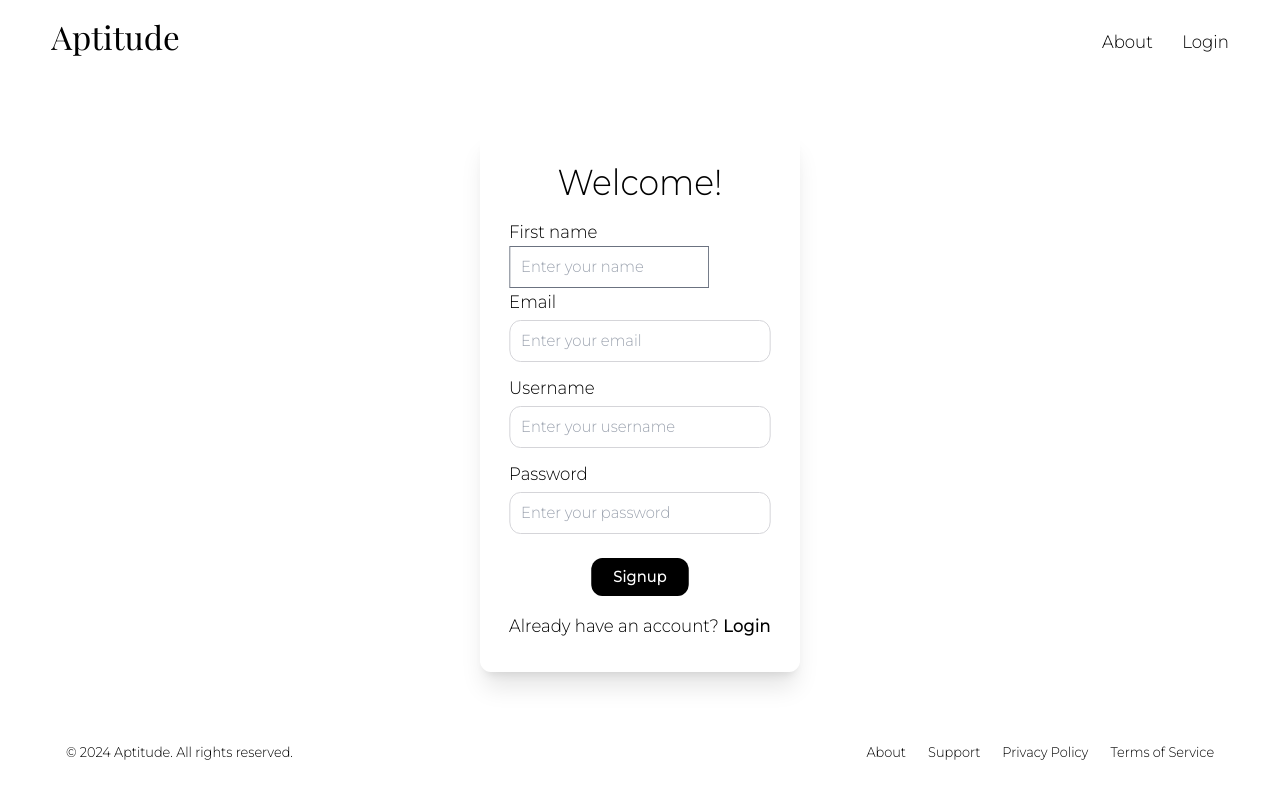
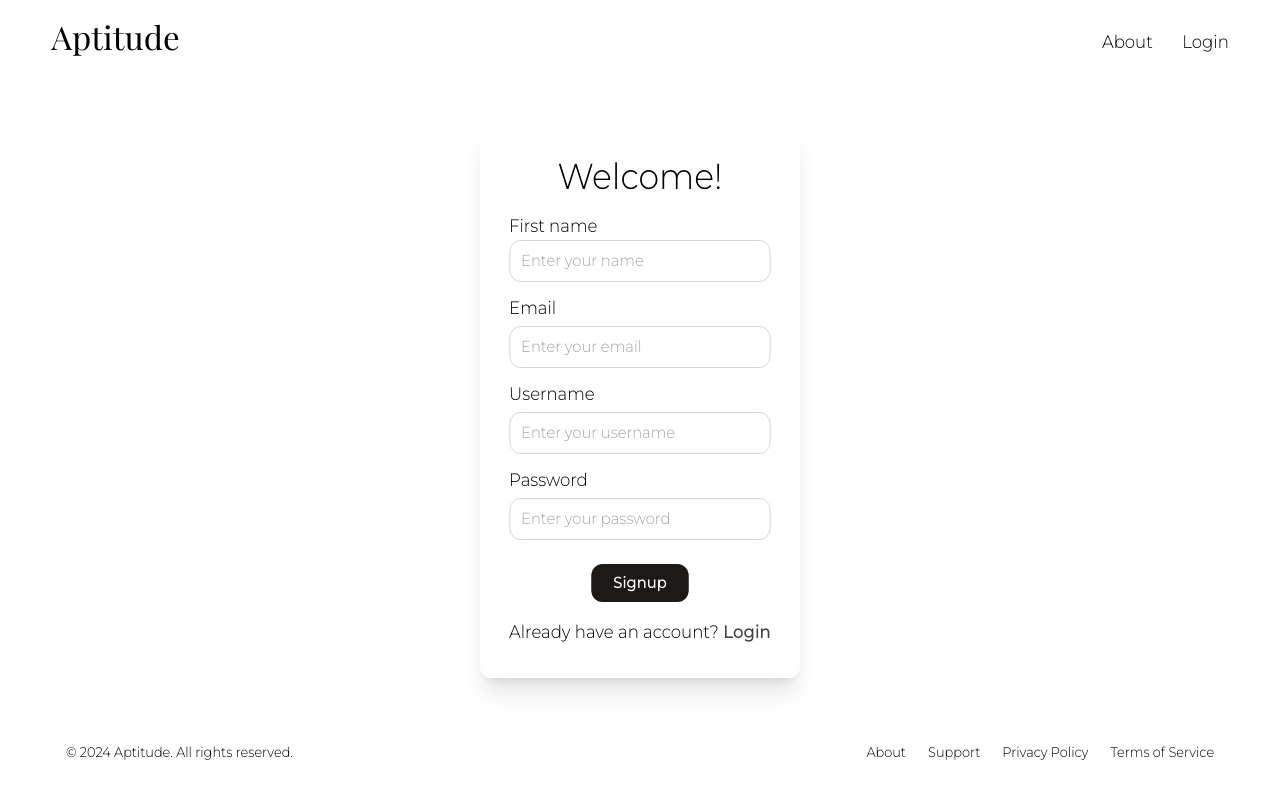
Before and after one commit to gcbel/aptitude, a React (Vite) app in the folder client/: page /login in a window 1280 px wide. Both pictures are taken after a click on the element "Sign up". Built offline with nearby package versions, Linux system fonts and the light colour scheme; a web font is replaced by a local one; what ldrs would draw is missing.

Commit message:
style: tweaks look of login page

```diff
--- a/client/src/components/Settings/DBSettings.jsx
+++ b/client/src/components/Settings/DBSettings.jsx
@@ -157,7 +157,7 @@ export default function DBSettings({ dashboard, dbIndex, onDeleteDB }) {
               <div
                 key={theme.id}
                 className={`card ${theme.clear_bg} style-card ${
-                  DBTheme === index && "border border-black"
+                  DBTheme === index && "border border-[#00000068]"
                 }`}
                 onClick={() => onThemeChange(index)}
               >
--- a/client/src/pages/Login.jsx
+++ b/client/src/pages/Login.jsx
@@ -121,7 +121,7 @@ export default function Login() {
             <label htmlFor="username" className="login-label">
               <span className="med-text">Username</span>
               <input
-                className="login-input input"
+                className="login-input"
                 type="text"
                 id="username"
                 name="username"
@@ -138,7 +138,7 @@ export default function Login() {
             <label htmlFor="password" className="login-label">
               <span className="med-text">Password</span>
               <input
-                className="login-input input"
+                className="login-input"
                 type="password"
                 id="password"
                 name="password"
@@ -179,7 +179,7 @@ export default function Login() {
                   )}
                 </div>
                 <input
-                  className="login-inputn input"
+                  className="login-input"
                   type="text"
                   id="name"
                   name="name"
@@ -202,7 +202,7 @@ export default function Login() {
                 )}
               </div>
               <input
-                className="login-input input"
+                className="login-input"
                 type="text"
                 id="email"
                 name="email"
@@ -227,7 +227,7 @@ export default function Login() {
                 )}
               </div>
               <input
-                className="login-input input"
+                className="login-input"
                 type="text"
                 id="username"
                 name="username"
@@ -251,7 +251,7 @@ export default function Login() {
                 )}
               </div>
               <input
-                className="login-input input"
+                className="login-input"
                 type="password"
                 id="password"
                 name="password"
--- a/client/src/pages/Settings.jsx
+++ b/client/src/pages/Settings.jsx
@@ -71,7 +71,7 @@ export default function Settings() {
               {numDbs < 8 && (
                 <div id="create-new-db-button-div">
                   <button
-                    className="playfair settings-button large-text"
+                    className="playfair large-text"
                     id="create-new-db-button"
                   >
                     New dashboard +
--- a/client/src/styles/login.css
+++ b/client/src/styles/login.css
@@ -32,7 +32,7 @@
   }
 
   .login-input {
-    @apply w-full px-3 border border-zinc-300 rounded-xl focus:border-zinc-400 focus:bg-white mb-3;
+    @apply w-full px-3 border border-stone-300 rounded-xl placeholder-stone-400 focus:border-stone-400 mb-3 focus:ring-stone-400 bg-transparent;
   }
 
   .name-and-alert {
@@ -48,11 +48,11 @@
   }
 
   #submit {
-    @apply px-6 py-[11px] mt-3 rounded-xl text-white bg-black font-medium;
+    @apply px-6 py-[11px] mt-3 rounded-xl text-white bg-stone-900 font-medium hover:bg-stone-700 active:bg-stone-700;
   }
 
   #choose-signup span,
   #choose-login span {
-    @apply font-medium;
+    @apply font-medium text-stone-700 hover:text-stone-500 active:text-stone-500;
   }
 }
--- a/client/src/styles/settings.css
+++ b/client/src/styles/settings.css
@@ -61,9 +61,15 @@
   }
 
   .db-content-setting input {
+    @apply focus:ring-0 focus:outline-none bg-transparent;
     border: 0px solid black;
     border-bottom: 0.5px solid #a4a594b6;
   }
+
+  /*
+  .input {
+    @apply focus:ring-0 focus:outline-none bg-transparent;
+  } */
 
   .setting-title {
     @apply xs:mt-3;
@@ -115,12 +121,12 @@
   }
 
   #create-new-db-button {
-    @apply bg-black text-white rounded-xl py-3 px-5 shadow-xl mt-8 mb-10;
+    @apply bg-black text-white rounded-xl py-3 px-5 shadow-xl mt-8 mb-10 italic font-medium;
   }
 
   /* SETTINGS NAV */
   #settings-nav {
-    @apply flex flex-row gap-6 xs:gap-10 justify-center text-xl md:text-lg md:justify-start md:h-[80vh] md:gap-1 md:flex-col md:w-[220px] lg:w-[250px] md:p-10 md:border-r-[0.5px] border-[#7a7a7a];
+    @apply flex flex-row mb-2 gap-6 xs:gap-10 justify-center text-xl md:text-lg md:justify-start md:h-[80vh] md:gap-1 md:flex-col md:w-[220px] lg:w-[250px] md:p-10 md:border-r-[0.5px] border-[#7a7a7a];
     position: sticky;
     top: 80px;
     left: 0;
--- a/client/src/styles/styles.css
+++ b/client/src/styles/styles.css
@@ -71,10 +71,6 @@
     margin: 0px 20px 0px 20px;
   }
 
-  .input {
-    @apply focus:ring-0 focus:outline-none bg-transparent;
-  }
-
   /* HOURGLASS */
   #hourglass {
     @apply w-[100vw] flex items-center justify-center;
```
